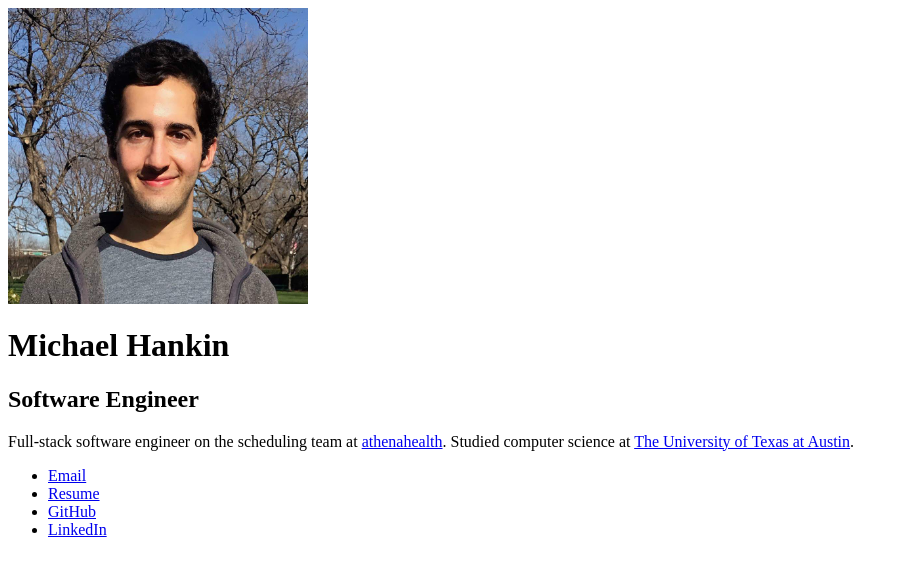
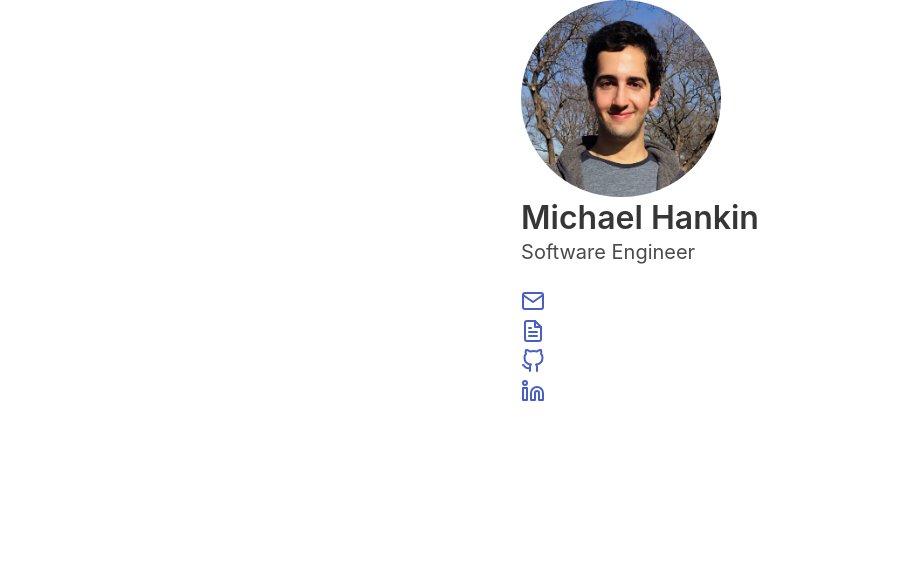
Before and after one commit to michaelhankin/michaelhankin.com, a Gatsby site: page / in a window 1280 px wide. Shown: the whole page, without its empty margins (0-904 px from the left). Built offline with nearby package versions, Linux system fonts and the light colour scheme; Gatsby itself is replaced by a stand-in of ours.

Commit message:
uninstall a bunch of unused packages, start using Bulma

```diff
--- a/gatsby-config.js
+++ b/gatsby-config.js
@@ -1,32 +1,8 @@
 module.exports = {
   siteMetadata: {
     title: `Michael Hankin`,
-    description: `Full-stack software engineer on the scheduling team at athenahealth. Studied computer
-      science at The University of Texas at Austin.`,
+    description: `Software Engineer`,
     author: `@michaelhankin`,
   },
-  plugins: [
-    `gatsby-plugin-react-helmet`,
-    {
-      resolve: `gatsby-source-filesystem`,
-      options: {
-        name: `images`,
-        path: `${__dirname}/src/images`,
-      },
-    },
-    `gatsby-transformer-sharp`,
-    `gatsby-plugin-sharp`,
-    {
-      resolve: `gatsby-plugin-manifest`,
-      options: {
-        name: `gatsby-starter-default`,
-        short_name: `starter`,
-        start_url: `/`,
-        background_color: `#663399`,
-        theme_color: `#663399`,
-        display: `minimal-ui`,
-        icon: `src/images/gatsby-icon.png`,
-      },
-    },
-  ],
+  plugins: [`gatsby-plugin-react-helmet`, `gatsby-plugin-sass`],
 }
--- a/src/components/avatar.js
+++ /dev/null
@@ -1,21 +0,0 @@
-import React from "react"
-import { useStaticQuery, graphql } from "gatsby"
-import Img from "gatsby-image"
-
-const Avatar = () => {
-  const data = useStaticQuery(graphql`
-    query {
-      placeholderImage: file(relativePath: { eq: "me.png" }) {
-        childImageSharp {
-          fluid(maxWidth: 300) {
-            ...GatsbyImageSharpFluid
-          }
-        }
-      }
-    }
-  `)
-
-  return <Img fluid={data.placeholderImage.childImageSharp.fluid} />
-}
-
-export default Avatar
--- a/src/components/layout.js
+++ b/src/components/layout.js
@@ -62,7 +62,7 @@ function Layout({ children }) {
           },
         ]}
       />
-      <main>{children}</main>
+      <main className="container is-fluid">{children}</main>
     </>
   )
 }
--- a/src/pages/index.js
+++ b/src/pages/index.js
@@ -1,35 +1,43 @@
 import React from "react"
+import { Mail, Linkedin, GitHub, FileText } from "react-feather"
 
-import Avatar from "../components/avatar"
 import Layout from "../components/layout"
+
+import "./styles.scss"
 
 const IndexPage = () => (
   <Layout>
-    <div style={{ maxWidth: `300px`, marginBottom: `1.45rem` }}>
-      <Avatar />
-    </div>
-    <h1>Michael Hankin</h1>
-    <h2>Software Engineer</h2>
-    <p>
-      Full-stack software engineer on the scheduling team at{" "}
-      <a href="https://athenahealth.com/">athenahealth</a>. Studied computer
-      science at{" "}
-      <a href="https://utexas.edu/">The University of Texas at Austin</a>.
-    </p>
+    <div class="columns is-centered is-vcentered">
+      <div class="column is-narrow">
+        <figure className="image avatar">
+          <img className="is-rounded" src="/me.png" alt="Michael Hankin" />
+        </figure>
+        <h1 className="title">Michael Hankin</h1>
+        <h2 className="subtitle">Software Engineer</h2>
         <ul>
           <li>
-        <a href="mailto:mhankin@utexas.edu">Email</a>
+            <a className="icon" href="mailto:mhankin@utexas.edu">
+              <Mail />
+            </a>
           </li>
           <li>
-        <a href="/resume.pdf">Resume</a>
+            <a className="icon" href="/resume.pdf">
+              <FileText />
+            </a>
           </li>
           <li>
-        <a href="https://github.com/michaelhankin">GitHub</a>
+            <a className="icon" href="https://github.com/michaelhankin">
+              <GitHub />
+            </a>
           </li>
           <li>
-        <a href="https://linkedin.com/in/michaelhankin">LinkedIn</a>
+            <a className="icon" href="https://linkedin.com/in/michaelhankin">
+              <Linkedin />
+            </a>
           </li>
         </ul>
+      </div>
+    </div>
   </Layout>
 )
 
--- /dev/null
+++ b/src/pages/styles.scss
@@ -0,0 +1,8 @@
+@charset "utf-8";
+
+@import "~bulma/bulma.sass";
+
+.image.avatar {
+  height: 200px;
+  width: 200px;
+}
```
Also changed, not shown: package.json (+4 -4 lines), src/images/gatsby-icon.png (deleted), static/me.png (renamed from src/images/me.png), 1 other file. Lines whose indentation alone changed are shown as unchanged.
